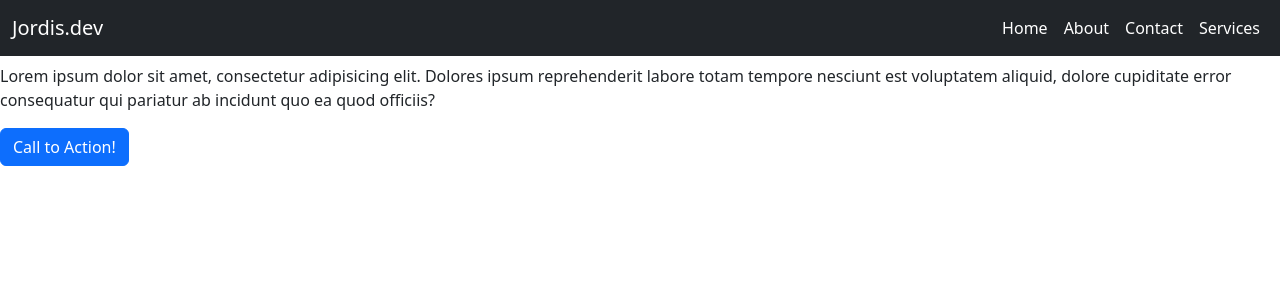
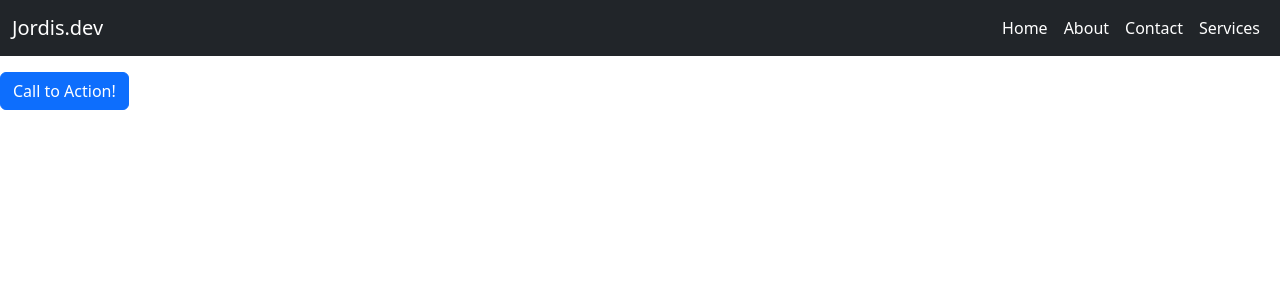
Before and after one commit to jordislpm/practicas, a React (Vite) app in the folder dial/: page / in a window 1280 px wide. Shown: the top 300 px of the page. Built offline with nearby package versions, Linux system fonts and the light colour scheme.

Commit message:
practica 3 primer version completa

```diff
--- a/dial/src/assets/components/Practica III/Business.jsx
+++ b/dial/src/assets/components/Practica III/Business.jsx
@@ -2,14 +2,12 @@ import React from 'react';
 import Boton from './Boton';
 
 
-function Business (props){
+export default function Business (props){
 return(
     <div>
     <h2>{props.name}</h2>
-    <p>Lorem ipsum dolor sit amet, consectetur adipisicing elit. Dolores ipsum reprehenderit labore totam tempore nesciunt est voluptatem aliquid, dolore cupiditate error consequatur qui pariatur ab incidunt quo ea quod officiis?</p>
+    <p>{props.content}</p>
     <Boton name="Call to Action!"/>
     </div>
 )
 }
-
-export default Business;
```
